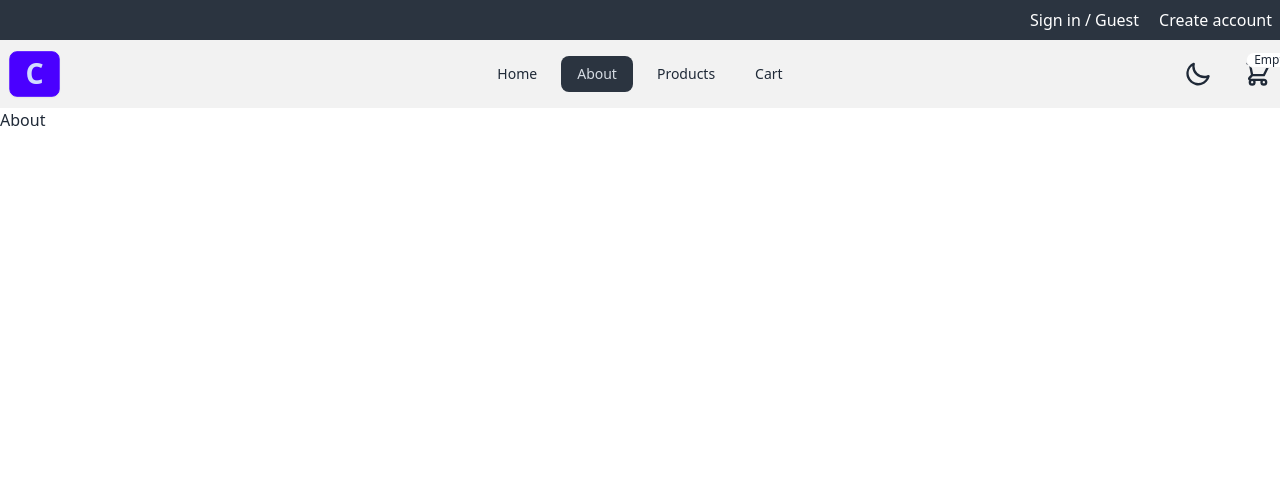
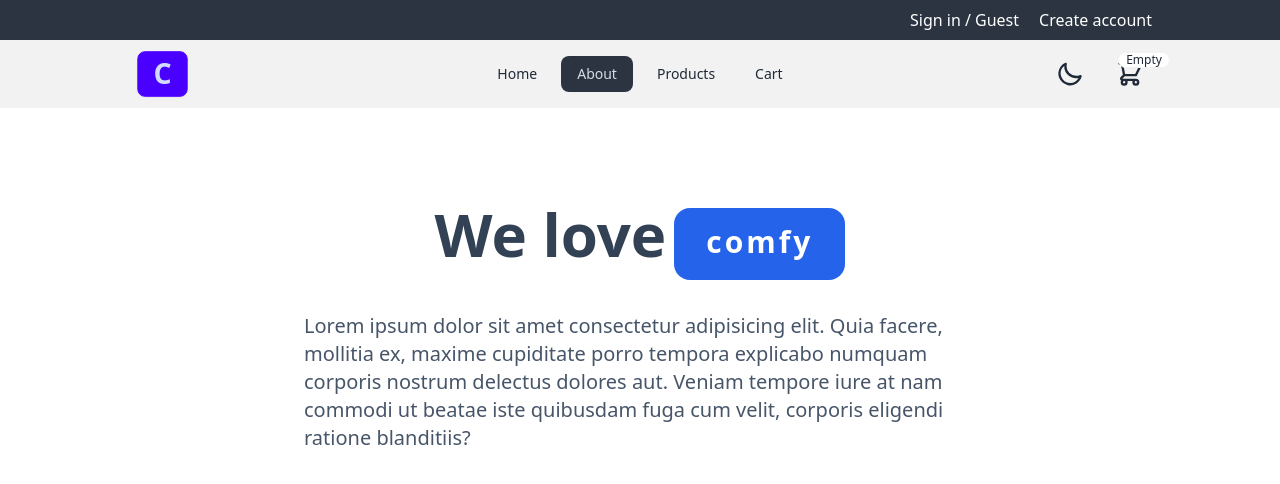
Before and after one commit to Ahrorbek05/7-oy-4-vazifa, a React (Vite) app: page /about in a window 1280 px wide. Shown: the top 484 px of the page. Built offline with nearby package versions, Linux system fonts and the light colour scheme.

Commit message:
about page change

```diff
--- a/src/components/Header.jsx
+++ b/src/components/Header.jsx
@@ -19,7 +19,7 @@ function Header() {
     return (
         <div>
             <div className='header-auth bg-neutral p-2'>
-                <div className='max-w-7xl mx-auto'>
+                <div className='max-w-5xl mx-auto'>
                     {token.token && (
                         <div>
                             <span>Hello, {user.user.name}</span>
@@ -35,7 +35,7 @@ function Header() {
                 </div>
             </div>
             <div className="bg-base-200">
-                <div className="navbar max-w-7xl mx-auto">
+                <div className="navbar max-w-5xl mx-auto">
                     <div className="navbar-start">
                         <div className="dropdown">
                             <div tabIndex={0} role="button" className="btn btn-ghost lg:hidden">
--- a/src/pages/About.jsx
+++ b/src/pages/About.jsx
@@ -1,9 +1,21 @@
-import React from 'react'
+import React from 'react';
 
 function About() {
   return (
-    <div>About</div>
-  )
+    <div className="container mx-auto mt-20 px-4">
+      <div className="flex flex-col items-center gap-4">
+        <div className="flex items-center gap-2">
+          <h1 className="text-6xl font-bold text-slate-700">We love</h1>
+          <span className="bg-blue-600 mt-5 text-white tracking-widest text-3xl font-bold pb-5 rounded-2xl px-8 py-4">
+            comfy
+          </span>
+        </div>
+        <p className=" text-xl text-slate-600 mt-4 max-w-2xl">
+          Lorem ipsum dolor sit amet consectetur adipisicing elit. Quia facere, mollitia ex, maxime cupiditate porro tempora explicabo numquam corporis nostrum delectus dolores aut. Veniam tempore iure at nam commodi ut beatae iste quibusdam fuga cum velit, corporis eligendi ratione blanditiis?
+        </p>
+      </div>
+    </div>
+  );
 }
 
-export default About
+export default About;
--- a/src/pages/Home.jsx
+++ b/src/pages/Home.jsx
@@ -22,7 +22,7 @@ function Home() {
 
   return (
     <div>
-      <div className="container px-8 py-20 mx-auto max-w-6xl flex justify-between">
+      <div className="max-w-5xl mx-auto mt-20 flex justify-between gap-20">
         <div className="max-w-lg flex flex-wrap items-center">
           <h1 className="max-w-2xl text-4xl font-bold tracking-tight sm:text-6xl text-slate-700 mt-5">
             We are changing the way people shop
@@ -75,10 +75,10 @@ function Home() {
         </div>
       </div>
       <div className="featuredproducts">
-        <h2 className="max-w-6xl mx-auto text-3xl font-medium tracking-wider capitalize pb-5">
+        <h2 className="max-w-5xl mx-auto text-3xl mt-20 font-medium tracking-wider capitalize pb-5">
           Featured Products
         </h2>
-        <div className="wrapper flex max-w-6xl mx-auto justify-between border-t-2 pt-10 mb-10">
+        <div className="wrapper flex max-w-5xl mx-auto gap-6 border-t-2 pt-10 mb-10">
           {data.length > 0 &&
             data.map((el, index) => {
               return (
```
Also changed, not shown: 1 other file (tests, documents, lock files or other folders).
